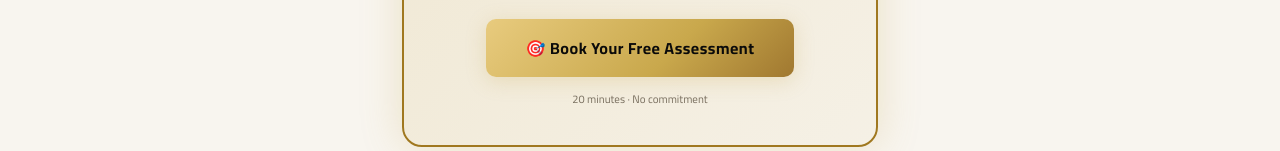
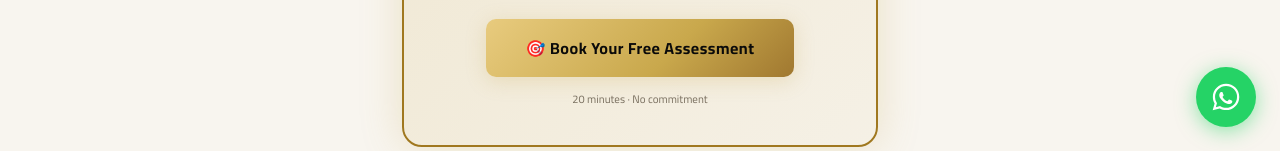
Before and after one commit to abirdakhlaoui/pianoud, a Next.js app: page /abrsm in a window 1280 px wide. Shown: the part 649-800 px from the top of the page. Built offline with nearby package versions, Linux system fonts and the light colour scheme; no server answers.

Commit message:
Add floating WhatsApp button visible on all pages

```diff
--- a/src/app/layout.tsx
+++ b/src/app/layout.tsx
@@ -7,6 +7,7 @@ import SessionWrapper from "@/components/providers/SessionWrapper"
 import { LangProvider } from "@/components/providers/LangProvider"
 import { ThemeProvider } from "@/components/providers/ThemeProvider"
 import ScrollReveal from "@/components/ScrollReveal"
+import FloatingWhatsApp from "@/components/layout/FloatingWhatsApp"
 
 const cormorant = Cormorant_Garamond({
   subsets: ["latin"],
@@ -67,6 +68,7 @@ export default function RootLayout({ children }: { children: React.ReactNode })
               <Navbar />
               {children}
               <Footer />
+              <FloatingWhatsApp />
             </ThemeProvider>
           </LangProvider>
         </SessionWrapper>
--- /dev/null
+++ b/src/components/layout/FloatingWhatsApp.tsx
@@ -0,0 +1,37 @@
+"use client"
+import { WHATSAPP_NUMBER } from "@/lib/whatsapp"
+
+export default function FloatingWhatsApp() {
+  const message = encodeURIComponent("Hi! I'm interested in Pianoud courses and would like more info.")
+  const link = `https://wa.me/${WHATSAPP_NUMBER}?text=${message}`
+
+  return (
+    <a
+      href={link}
+      target="_blank"
+      rel="noopener noreferrer"
+      aria-label="Chat on WhatsApp"
+      style={{
+        position: "fixed",
+        bottom: 24,
+        right: 24,
+        zIndex: 999,
+        width: 60,
+        height: 60,
+        borderRadius: "50%",
+        background: "#25D366",
+        display: "flex",
+        alignItems: "center",
+        justifyContent: "center",
+        boxShadow: "0 4px 20px rgba(37,211,102,0.5)",
+        transition: "transform 0.2s ease",
+      }}
+      onMouseEnter={(e) => (e.currentTarget.style.transform = "scale(1.1)")}
+      onMouseLeave={(e) => (e.currentTarget.style.transform = "scale(1)")}
+    >
+      <svg viewBox="0 0 24 24" width="32" height="32" fill="#fff">
+        <path d="M12.04 2C6.58 2 2.13 6.45 2.13 11.91c0 1.75.46 3.45 1.32 4.95L2 22l5.28-1.38c1.45.79 3.08 1.21 4.75 1.21h.01c5.46 0 9.91-4.45 9.91-9.91 0-2.65-1.03-5.14-2.9-7.01A9.82 9.82 0 0012.04 2m0 1.67c2.2 0 4.26.86 5.82 2.42a8.19 8.19 0 012.41 5.82c0 4.54-3.7 8.24-8.24 8.24-1.48 0-2.93-.4-4.2-1.15l-.3-.18-3.13.82.84-3.05-.2-.31a8.18 8.18 0 01-1.26-4.37c0-4.54 3.7-8.24 8.24-8.24m-3.6 4.6c-.16 0-.42.06-.64.31s-.85.83-.85 2.02.87 2.34.99 2.5c.12.16 1.7 2.62 4.13 3.57 2.03.8 2.44.64 2.88.6.44-.04 1.42-.58 1.62-1.14s.2-1.04.14-1.14c-.06-.1-.22-.16-.46-.28s-1.42-.7-1.64-.78-.38-.12-.54.12-.62.78-.76.94-.28.18-.52.06c-.24-.12-1.01-.37-1.93-1.19-.71-.63-1.19-1.42-1.33-1.66s-.02-.37.1-.49c.11-.11.24-.28.36-.42.12-.14.16-.24.24-.4s.04-.3-.02-.42c-.06-.12-.54-1.32-.75-1.8-.2-.48-.4-.42-.54-.42h-.46z"/>
+      </svg>
+    </a>
+  )
+}
```
